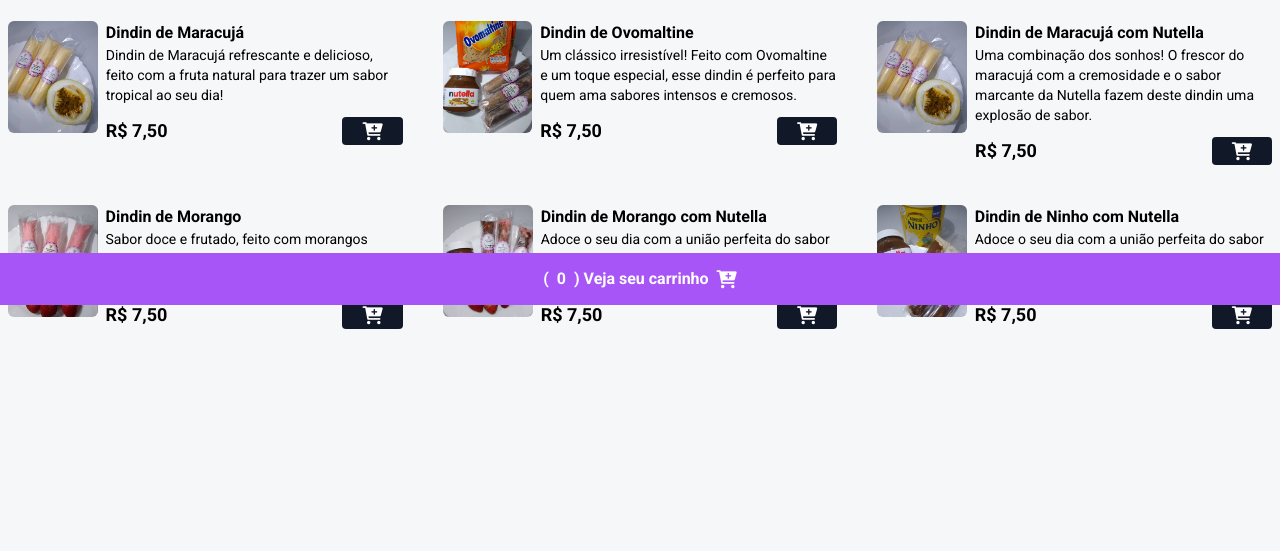
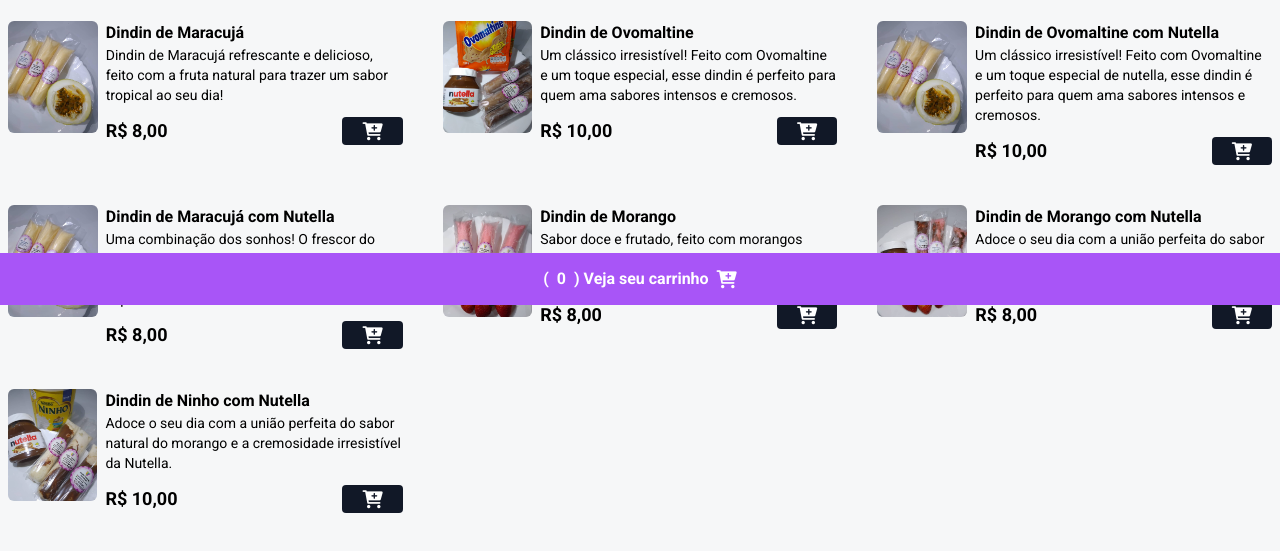
Before and after one commit to ItsMarcoFreitas/menudindin, a website: page index.html in a window 1280 px wide. Shown: the part 495-1046 px from the top of the page. Before the commit the page ends 888 px from the top, so only its background shows below. Drawn offline with nearby package versions, Linux system fonts and the light colour scheme.

Commit message:
atualizando os preços do menu

```diff
--- a/index.html
+++ b/index.html
@@ -83,11 +83,11 @@
             </p>
 
             <div class="flex items-center gap-2 justify-between mt-3">
-              <p class="font-bold text-lg">R$ 7,50</p>
+              <p class="font-bold text-lg">R$ 8,00</p>
               <button
                 class="bg-gray-900 px-5 rounded add-to-cart-btn"
                 data-name="Dindin de Maracujá"
-                data-price="7,50"
+                data-price="8,00"
               >
                 <i class="fa fa-cart-plus text-lg text-white"></i>
               </button>
@@ -113,11 +113,41 @@
             </p>
 
             <div class="flex items-center gap-2 justify-between mt-3">
-              <p class="font-bold text-lg">R$ 7,50</p>
+              <p class="font-bold text-lg">R$ 10,00</p>
               <button
                 class="bg-gray-900 px-5 rounded add-to-cart-btn"
                 data-name="Dindin de Ovomaltine"
-                data-price="7,50"
+                data-price="10,00"
+              >
+                <i class="fa fa-cart-plus text-lg text-white"></i>
+              </button>
+            </div>
+          </div>
+        </div>
+        <!-- FIM PRODUTOS -->
+
+        <!-- INICIO PRODUTOS -->
+        <div class="flex gap-2">
+          <img
+            src="./assets/maracuja.png"
+            alt="Dindin Brigadeiro"
+            class="w-28 h-28 rounded-md hover:scale-110 hover:-rotate-2 duration-300"
+          />
+
+          <div>
+            <p class="font-bold">Dindin de Ovomaltine com Nutella</p>
+            <p class="text-sm">
+              Um clássico irresistível! Feito com Ovomaltine e um toque especial
+              de nutella, esse dindin é perfeito para quem ama sabores intensos
+              e cremosos.
+            </p>
+
+            <div class="flex items-center gap-2 justify-between mt-3">
+              <p class="font-bold text-lg">R$ 10,00</p>
+              <button
+                class="bg-gray-900 px-5 rounded add-to-cart-btn"
+                data-name="Dindin de Maracujá com Nutella"
+                data-price="10,00"
               >
                 <i class="fa fa-cart-plus text-lg text-white"></i>
               </button>
@@ -143,11 +173,11 @@
             </p>
 
             <div class="flex items-center gap-2 justify-between mt-3">
-              <p class="font-bold text-lg">R$ 7,50</p>
+              <p class="font-bold text-lg">R$ 8,00</p>
               <button
                 class="bg-gray-900 px-5 rounded add-to-cart-btn"
                 data-name="Dindin de Maracujá com Nutella"
-                data-price="7,50"
+                data-price="8,00"
               >
                 <i class="fa fa-cart-plus text-lg text-white"></i>
               </button>
@@ -172,11 +202,11 @@
             </p>
 
             <div class="flex items-center gap-2 justify-between mt-3">
-              <p class="font-bold text-lg">R$ 7,50</p>
+              <p class="font-bold text-lg">R$ 8,00</p>
               <button
                 class="bg-gray-900 px-5 rounded add-to-cart-btn"
                 data-name="Dindin de Morango"
-                data-price="7,50"
+                data-price="8,00"
               >
                 <i class="fa fa-cart-plus text-lg text-white"></i>
               </button>
@@ -201,11 +231,11 @@
             </p>
 
             <div class="flex items-center gap-2 justify-between mt-3">
-              <p class="font-bold text-lg">R$ 7,50</p>
+              <p class="font-bold text-lg">R$ 8,00</p>
               <button
                 class="bg-gray-900 px-5 rounded add-to-cart-btn"
                 data-name="Dindin de Morango com Nutella"
-                data-price="7,50"
+                data-price="8,00"
               >
                 <i class="fa fa-cart-plus text-lg text-white"></i>
               </button>
@@ -230,11 +260,11 @@
             </p>
 
             <div class="flex items-center gap-2 justify-between mt-3">
-              <p class="font-bold text-lg">R$ 7,50</p>
+              <p class="font-bold text-lg">R$ 10,00</p>
               <button
                 class="bg-gray-900 px-5 rounded add-to-cart-btn"
                 data-name="Dindin de Ninho com Nutella"
-                data-price="7,50"
+                data-price="10,00"
               >
                 <i class="fa fa-cart-plus text-lg text-white"></i>
               </button>
```
